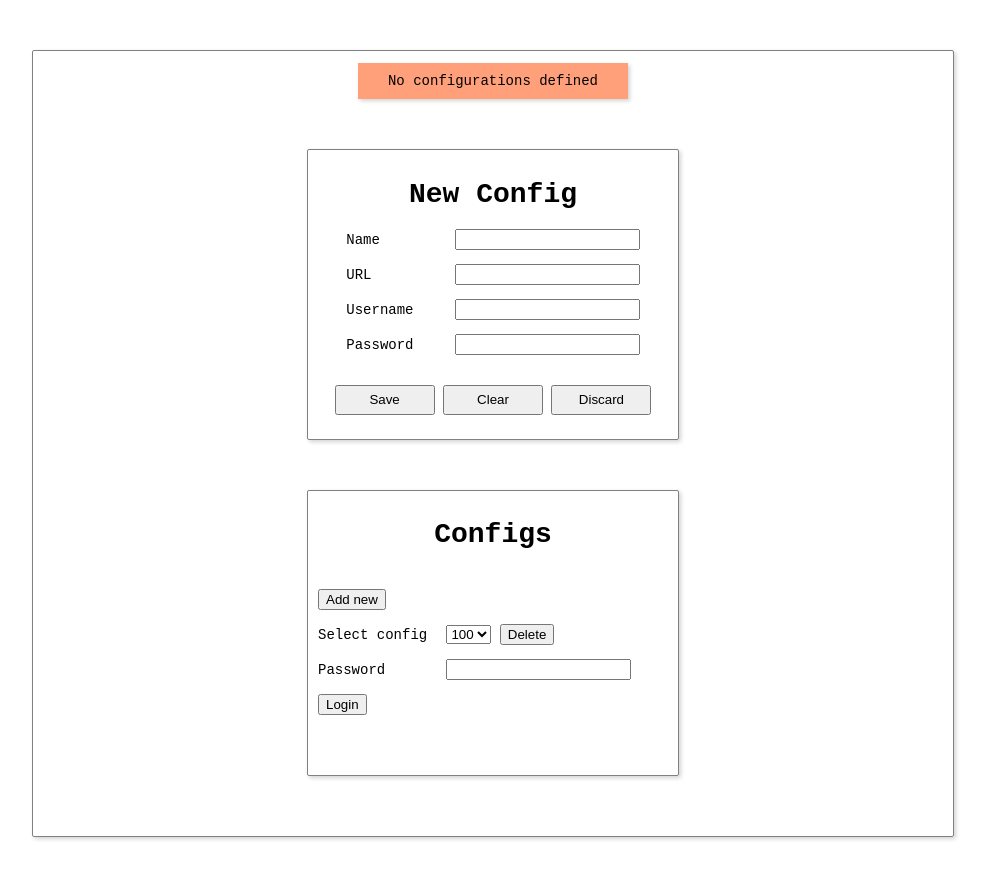
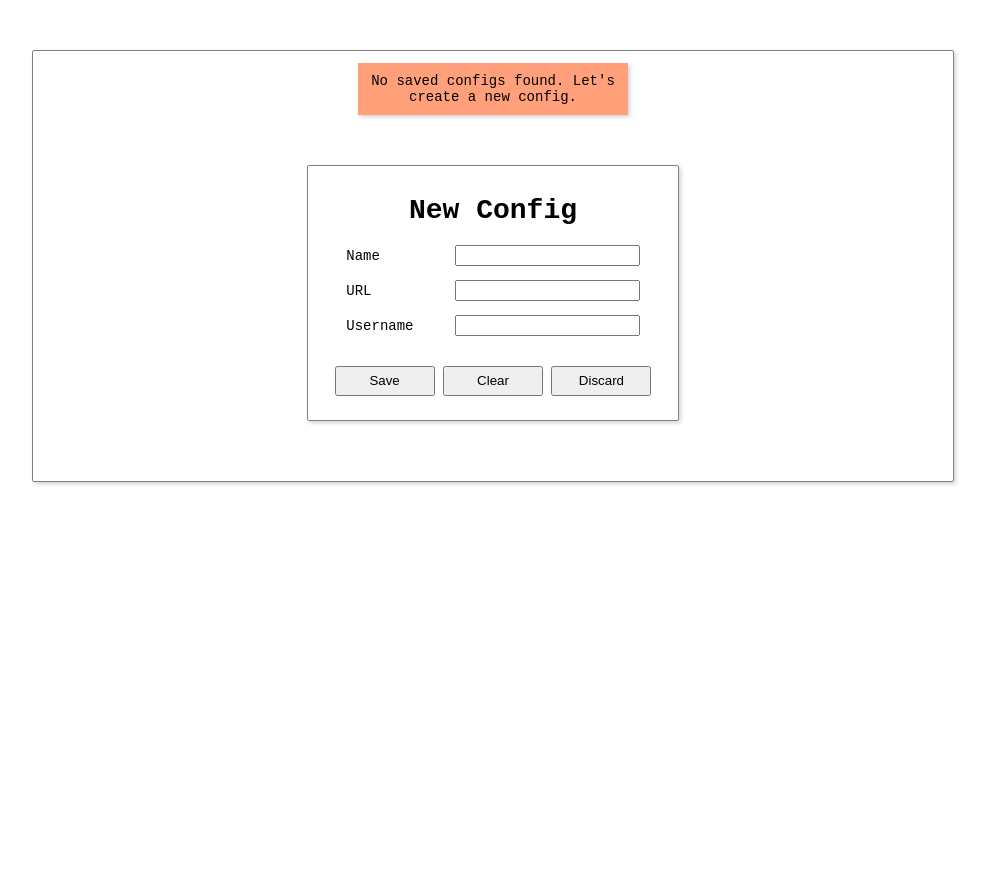
Before and after one commit to appveen/datastack-backup-restore, a plain HTML site: page index.html in a window 1280 px wide. Shown: the whole page, without its empty margins (147-1135 px from the left). After the commit the page ends 800 px from the top, so only its background shows below. Drawn offline with Linux system fonts and the light colour scheme.

Commit message:
some changes

```diff
--- a/index.html
+++ b/index.html
@@ -142,54 +142,93 @@
 <body>
 
 	<div class="configManager shadow" id="configManager">
-		<p class="noConfig shadow" id="noConfig">No configurations defined</p>
+		<p class="noConfig shadow" id="noConfig">No saved configs found. Let's create a new config.</p>
+
 		<div class="configForm shadow" id="configForm">
 			<h1>New Config</h1>
 			<p>
 				<label for="name">Name</label>
-				<input type="text" name="name">
+				<input type="text" name="name" id="configInputName" autocomplete="false">
 			</p>
 			<p>
 				<label for="url">URL</label>
-				<input type="text" name="url">
+				<input type="text" name="url" id="configInputURL" autocomplete="false">
 			</p>
 			<p>
 				<label for="username">Username</label>
-				<input type="text" name="username">
+				<input type="text" name="username" id="configInputUsername" autocomplete="false">
 			</p>
 			<p>
-				<label for="password">Password</label>
-				<input type="password" name="password" autosave="false">
-			</p>
-			<p>
-				<button class="configSave">Save</button>
-				<button class="configClear">Clear</button>
-				<button class="configDiscard">Discard</button>
+				<button class="configSave" id="configButtonSave" onclick="saveConfig()">Save</button>
+				<button class="configClear" id="configButtonClear">Clear</button>
+				<button class="configDiscard" id="configButtonDiscard">Discard</button>
 			</p>
 		</div>
 
 		<div class="configList shadow" id="configList">
 			<h1>Configs</h1>
-			<button class="configAdd">Add new</button>
+			<button class="configAdd" id="configButtonAdd">Add new</button>
 			<p>
 				<label for="config">Select config</label>
-				<select name="config">
+				<select name="config" id="configSelect">
 					<option>100</option>
 					<option>200</option>
 					<option>300</option>
 					<option>400</option>
 				</select>
-				<button class="configDelete">Delete</button>
+				<button class="configDelete" id="configButtonDelete">Delete</button>
 			</p>
 			<p>
 				<label for="password">Password</label>
-				<input type="password" name="password" autosave="false">
+				<input type="password" name="password" autosave="false" id="configInputPassword" autocomplete="false">
 			</p>
-			<button class="configLogin">Login</button>
+			<button class="configLogin" id="configButtonLogin">Login</button>
 		</div>
 
 	</div>
 
+	<script type="text/javascript">
+		// config handler
+		var configs = localStorage.getItem("configs");
+
+		const configManager = d.i("configManager");
+		const noConfig = d.i("noConfig");
+		const configForm = d.i("configForm");
+		const configList = d.i("configList");
+		const configInputName = d.i("configInputName");
+		const configInputURL = d.i("configInputURL");
+		const configInputUsername = d.i("configInputUsername");
+		const configInputPassword = d.i("configInputPassword");
+		const configSelect = d.i("configSelect");
+		const configButtonSave = d.i("configButtonSave");
+		const configButtonClear = d.i("configButtonClear");
+		const configButtonDiscard = d.i("configButtonDiscard");
+		const configButtonAdd = d.i("configButtonAdd");
+		const configButtonDelete = d.i("configButtonDelete");
+		const configButtonLogin = d.i("configButtonLogin");
+
+		// hide all config
+		configManager.style.display = "none";
+		noConfig.style.display = "none";
+		configForm.style.display = "none";
+		configList.style.display = "none";
+
+		if(!configs){
+			noConfig.style.display = "block";
+			configForm.style.display = "block";
+			configManager.style.display = "block";
+		}
+
+		function loadConfigs(){}
+
+		function saveConfig(){
+			let nameValue = configInputName.value;
+			let urlValue = configInputURL.value;
+			let usernameValue = configInputUsername.value;
+			console.log(nameValue, urlValue, nameValue)
+		}
+	</script>
+
 </body>
 
 </html>
```
